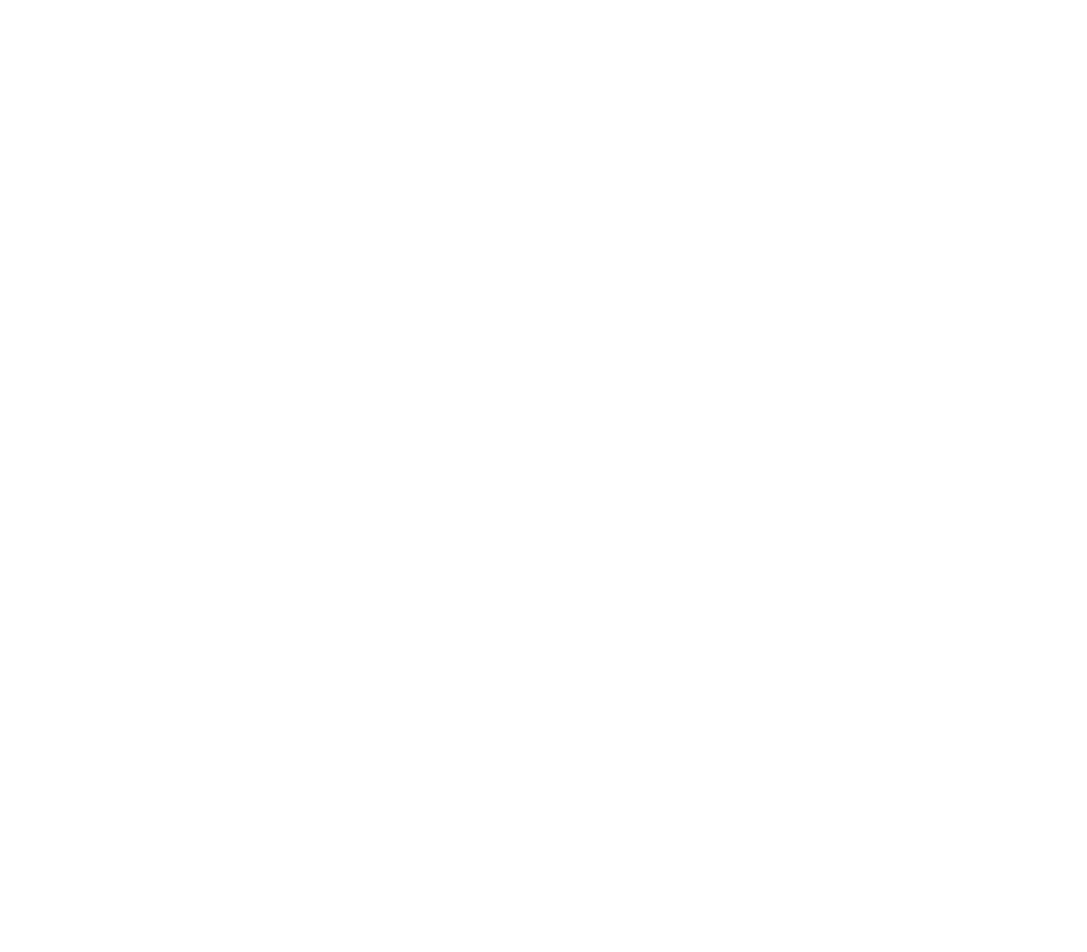
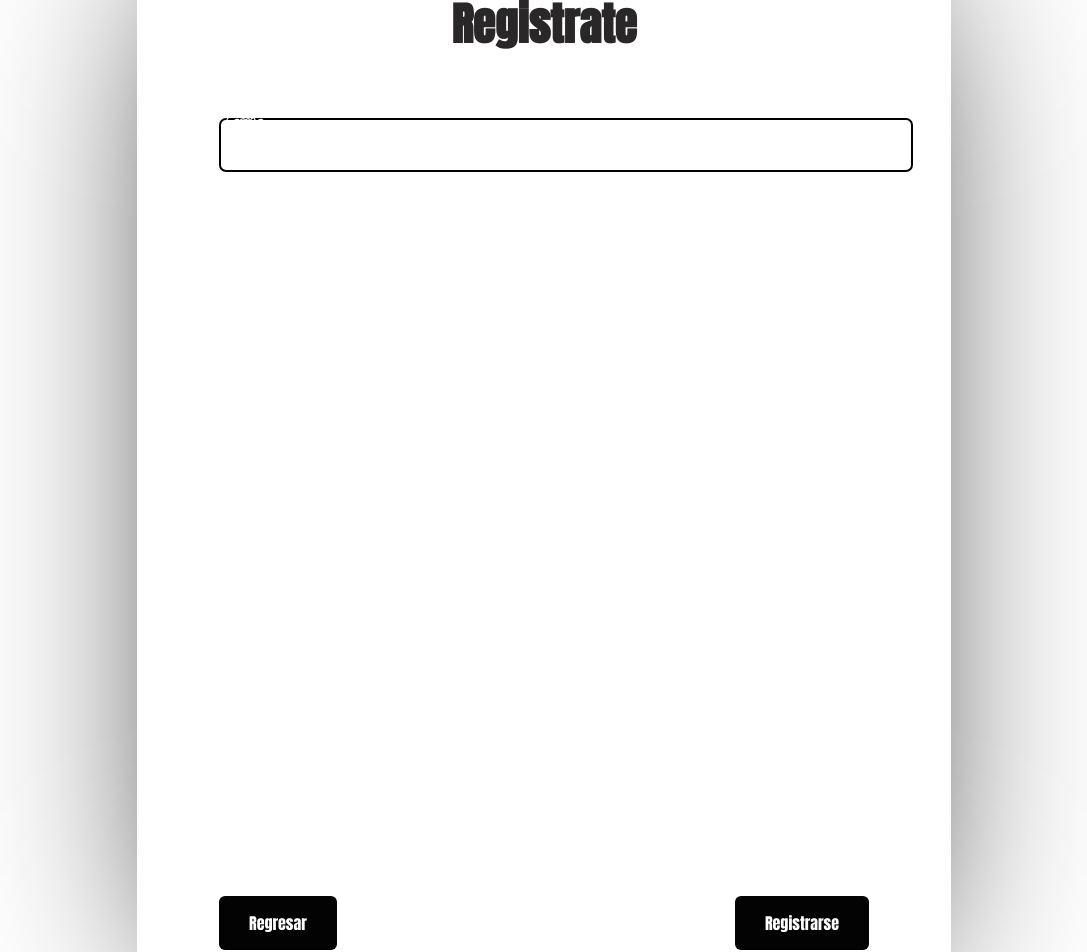
Before and after one commit to Reaper-Black/catalog-of-movies, an Angular app: page /register in a window 1280 px wide. Before the commit this address led to /. Shown: the top 952 px of the page, without its empty margins (96-1183 px from the left). Before the commit the page ends 800 px from the top, so only its background shows below. Built offline with nearby package versions, Linux system fonts and the light colour scheme.

Commit message:
agregando el componente de registro

```diff
--- a/src/app/app-routing.module.ts
+++ b/src/app/app-routing.module.ts
@@ -2,11 +2,13 @@
 import { RouterModule, Routes } from '@angular/router';
 import { HomePageComponent } from './components/home-page/home-page.component';
 import { LoginComponent } from './components/login/login.component';
+import { RegisterComponent } from './components/register/register.component';
 
 const routes: Routes = [
   { path: '', pathMatch:'full', redirectTo:'/home' },
   { path: 'home', component: HomePageComponent },
-  { path: 'login', component: LoginComponent }
+  { path: 'login', component: LoginComponent },
+  { path: 'register', component: RegisterComponent }
 ];
 
 @NgModule({
--- a/src/app/app.module.ts
+++ b/src/app/app.module.ts
@@ -9,10 +9,12 @@
 import { AppRoutingModule } from './app-routing.module';
 import { AppComponent } from './app.component';
 import { LoginComponent } from './components/login/login.component';
+import { RegisterComponent } from './components/register/register.component';
 @NgModule({
   declarations: [
     AppComponent,
     LoginComponent,
+    RegisterComponent,
   ],
   imports: [
     BrowserModule,
--- a/src/app/components/home-page/home-page.component.html
+++ b/src/app/components/home-page/home-page.component.html
@@ -5,7 +5,7 @@
 			<nav>
 				<a href="#" class="activo">Inicio</a>
 				<a href="login">Iniciar Sesión</a>
-				<a href="#">Registrarse</a>
+				<a href="register">Registrarse</a>
 				<a href="#">Próximos Estrenos</a>
 			</nav>
 		</div>
--- /dev/null
+++ b/src/app/components/register/register.component.css
@@ -0,0 +1,175 @@
+@import url('https://fonts.googleapis.com/css2?family=Indie+Flower&display=swap');
+@import url('https://fonts.googleapis.com/css2?family=Anton&display=swap');
+@import url('https://fonts.googleapis.com/css2?family=Anton&family=Nunito:wght@300;400;500;700&display=swap');
+
+body{
+  font: 18px "Nunito", sans-serif;
+  color:black;
+  min-height: 100vh;
+  padding: 2rem;
+  display: flex;
+  justify-content: center;
+  align-items: center;
+}
+
+body::before{
+  content: '';
+  position: fixed;
+  inset: 0;
+  z-index: -1;
+  pointer-events: none;
+  /*background: url("../../../assets/bg3.jpg") no-repeat center;*/
+  background-size: cover;
+  animation: backgroundZoomAnimate 20s forwards;
+}
+
+@keyframes backgroundZoomAnimate {
+  from{
+      transform: scale(1);
+  }
+  to{
+      transform: scale(1.3);
+  }
+}
+
+.signupFrm {
+  display: flex;
+  justify-content: center;
+  align-items: center;
+  height: 100vh;
+}
+
+.form {
+  box-shadow: 0 18px 200px -60px black;
+  border-radius: 50px;
+  width: 650px;
+  height: 990px;
+  position: relative;
+  backdrop-filter: blur(15px);
+  border: 2px solid #ffffff40;
+  padding: 3rem 5rem;
+  display: flex;
+  flex-direction: column;
+  gap: 40px;
+  margin-top: 30px;
+
+  @media screen and (max-width: 768px){
+      width: auto;
+  }
+}
+
+.title {
+  font-size: 250%;
+  font-family: 'Anton', sans-serif;
+  color:rgb(41, 39, 39);
+  text-align: center;
+  text-shadow: 0 3px 5px white ;
+  margin-bottom: 20px;
+}
+
+.inputContainer {
+  position: relative;
+  height: 50px;
+  width: 100%;
+  margin-bottom: 17px;
+}
+
+.input {
+  position: absolute;
+  font-family: 'Indie Flower', cursive;
+  top: 0px;
+  left: 0px;
+  height: 100%;
+  width: 100%;
+  background-color: rgb(41, 39, 39);
+  border: 1px solid white;
+  color: white;
+  border-radius: 7px;
+  font-size: 16px;
+  padding: 0 20px;
+  outline: none;
+  background: none;
+  z-index: 1;
+}
+
+
+.label {
+  position: absolute;
+  top: 15px;
+  left: 15px;
+  padding: 0 4px;
+  font-family: 'Indie Flower', cursive;
+  background-color: transparent;
+  color: white;
+  font-size: 16px;
+  transition: 0.5s;
+  z-index: 0;
+}
+
+::placeholder {
+  color: transparent;
+}
+
+.submitBtn {
+  display: block;
+  margin-left: auto;
+  font-family: 'Anton', sans-serif;
+  padding: 15px 30px;
+  border: none;
+  background-color: #040303;
+  color: white;
+  border-radius: 6px;
+  cursor: pointer;
+  font-size: 16px;
+  margin-top: 30px;
+}
+
+.submitBtn:hover {
+  background-color: #719FB0;
+  transform: translateY(-2px);
+}
+
+.input:focus + .label {
+  top: -7px;
+  left: 3px;
+  z-index: 10;
+  font-size: 14px;
+  font-weight: 600;
+  color: white;
+}
+
+.input:not(:placeholder-shown)+ .label {
+  top: -7px;
+  left: 3px;
+  z-index: 10;
+  font-size: 14px;
+  font-weight: 600;
+}
+
+.input:focus {
+  border: 2px solid #000000;
+}
+
+.buttonsOn{
+    display: flex;
+}
+
+.backLogin{
+    display: block;
+    margin-right: auto;
+    padding: 15px 30px;
+    border: none;
+    font-family: 'Anton', sans-serif;
+    background-color: #040303;
+    color: white;
+    border-radius: 6px;
+    cursor: pointer;
+    font-size: 16px;
+    margin-top: 30px;
+    text-decoration: none;
+}
+
+.backLogin:hover {
+    background-color: #719FB0;
+    transform: translateY(-2px);
+  }
--- /dev/null
+++ b/src/app/components/register/register.component.html
@@ -0,0 +1,51 @@
+<body>
+    <div class="signupFrm">
+        <div class="wrapper">
+              <!---->
+            <form (submit)="signUp()"  class="form">
+                <h1 class="title">Registrate</h1>
+
+                <div class="inputContainer">
+                    <input type="text" [(ngModel)]="user.email" [ngModelOptions]="{standalone: true}" class="input" placeholder="a" required autofocus>
+                    <label for="" class="label">Correo</label>
+                </div>
+
+                <div class="inputContainer">
+                    <input type="text" [(ngModel)]="user.firstname" [ngModelOptions]="{standalone: true}" class="input" placeholder="a" required autofocus>
+                    <label for="" class="label">Nombre(s)</label>
+
+                </div>
+
+                <div class="inputContainer">
+                    <input type="text" [(ngModel)]="user.lastname" [ngModelOptions]="{standalone: true}" class="input" placeholder="a" required autofocus>
+                    <label for="" class="label">Apellido(s)</label>
+                </div>
+
+                <div class="inputContainer">
+                    <input type="password" [(ngModel)]="user.password" [ngModelOptions]="{standalone: true}" class="input" placeholder="a" required autofocus>
+                    <label for="" class="label">Contraseña</label>
+                </div>
+
+                <div class="inputContainer">
+                    <input type="text" [(ngModel)]="user.date" [ngModelOptions]="{standalone: true}" class="input" placeholder="a" required autofocus>
+                    <label for="" class="label">Fecha de nacimiento</label>
+                </div>
+
+                <div class="inputContainer">
+                    <input type="number" [(ngModel)]="user.age" [ngModelOptions]="{standalone: true}" class="input" placeholder="a" required autofocus>
+                    <label for="" class="label">Edad</label>
+                </div>
+
+                <div class="inputContainer">
+                    <input type="text" [(ngModel)]="user.address" [ngModelOptions]="{standalone: true}" class="input" placeholder="a" required autofocus>
+                    <label for="" class="label">Dirección</label>
+                </div>
+
+                <div class="buttonsOn">
+                    <a href="login" class="backLogin">Regresar</a>
+                    <input type="submit" class="submitBtn" value="Registrarse">
+                </div>
+            </form>
+        </div>
+    </div>
+</body>
--- /dev/null
+++ b/src/app/components/register/register.component.ts
@@ -0,0 +1,61 @@
+import { Component, OnInit } from '@angular/core';
+import { AuthService } from '../../services/auth.service';
+import { Router } from "@angular/router";
+import Swal from 'sweetalert2'
+
+@Component({
+  selector: 'app-register',
+  templateUrl: './register.component.html',
+  styleUrls: ['./register.component.css']
+})
+export class RegisterComponent implements OnInit {
+
+  user = {
+    email: '',
+    firstname: '',
+    lastname: '',
+    password: '',
+    rol: 'Usuario',
+    date: '',
+    age: '',
+    address: ''
+  }
+
+  securyPassword = /(?=(.*[0-9]))(?=.*[\!@#$%^&*()\\[\]{}\-_+=~`|:;"'<>,./?])(?=.*[a-z])(?=(.*[A-Z]))(?=(.*)).{8,}/;
+
+  constructor(
+    private authService: AuthService,
+    private router: Router
+    ) { }
+
+  ngOnInit(): void {
+  }
+
+  signUp() {
+    console.log(this.user)
+    console.log(this.user.password[0])
+    if(this.securyPassword.test(this.user.password)){
+      console.log("contraseña Correcta")
+    }else{
+      Swal.fire({
+        icon: 'warning',
+        title: 'Error',
+        text: 'Contraseña debe contener mayúsculas y minúsculas y caracteres especiales',
+      })
+      return;
+    }
+    this.authService.signUp(this.user)
+      .subscribe(
+        res => {
+          console.log(res);
+          localStorage.setItem('token', res.token)
+          this.router.navigate(['/dashboard'])
+          Swal.fire(
+            'Cuenta Creada Correctamente',
+            'Presiona OK',
+            'success'
+          )
+        },
+        err => console.log(err))
+  }
+}
```
Also changed, not shown: 1 other file (tests, documents, lock files or other folders).
